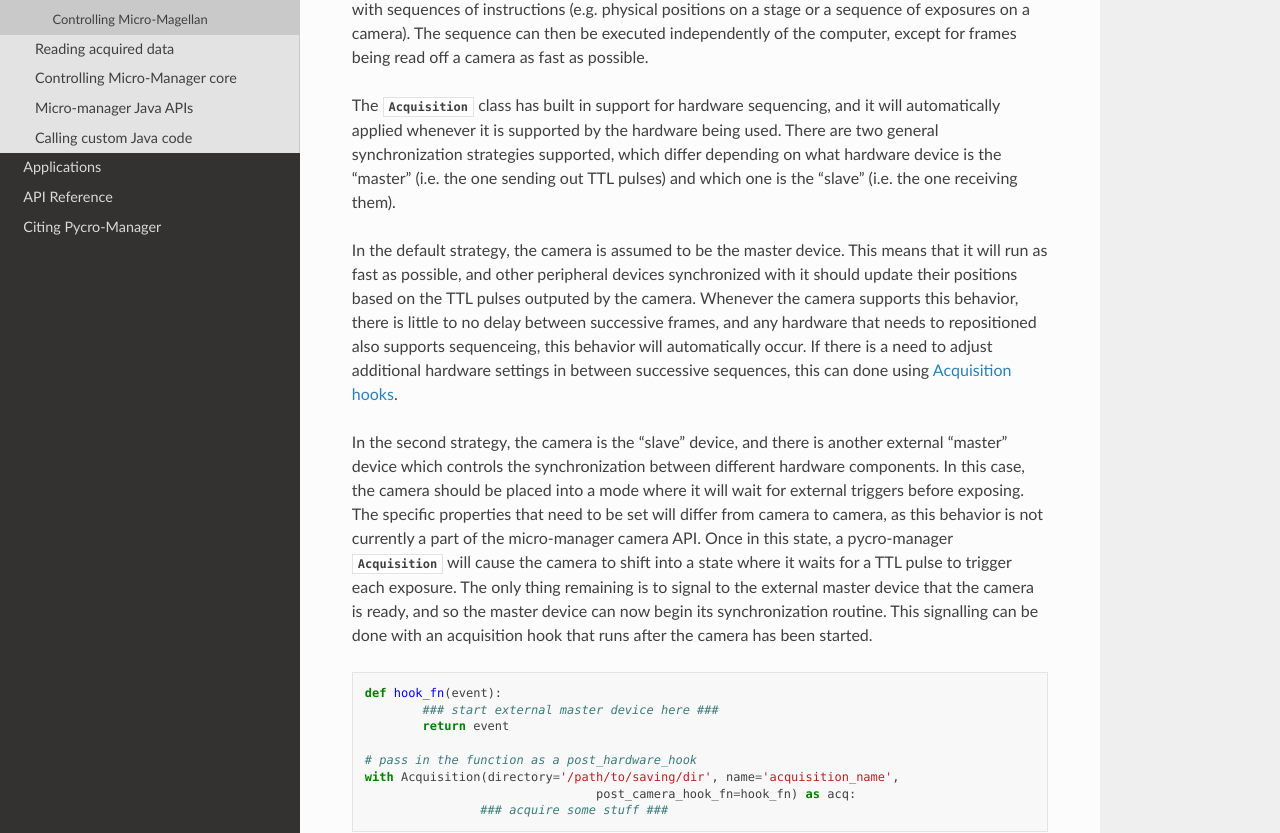
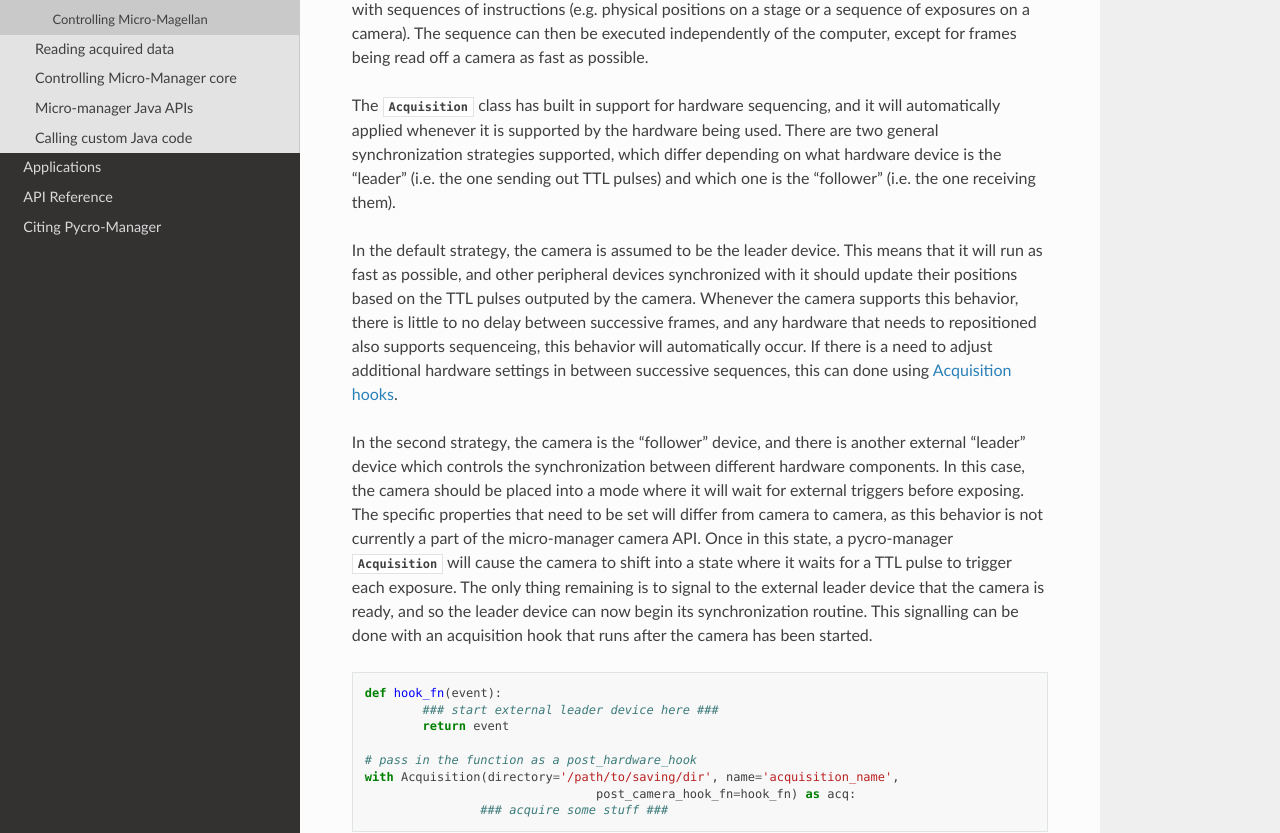
Before and after one commit to micro-manager/pycro-manager, a Sphinx documentation site: the page built from docs/source/hardware_triggering.rst, in a window 1280 px wide and 1375 px high. Shown: the part 354-1187 px from the top of the window. Built offline with Sphinx 7.4.7 and the Read the Docs theme 2.0.0, drawn with Linux system fonts in a browser that asks for light colours; pages that are not in the unit, such as notebooks, are missing from menus.

Commit message:
doc fixes

```diff
--- a/docs/source/hardware_triggering.rst
+++ b/docs/source/hardware_triggering.rst
@@ -8,17 +8,17 @@ A standard acquisition is accomplished by sending commands from the computer to
 
 For the fastest data acquisition speeds, routing TTL (Transistor-Transistor Logic) pulses over signal cables between hardware devices is essential. In such setups, hardware components are loaded with sequences of instructions (e.g. physical positions on a stage or a sequence of exposures on a camera). The sequence can then be executed independently of the computer, except for frames being read off a camera as fast as possible.
 
-The :class:`Acquisition<pycromanager.Acquisition>` class has built in support for hardware sequencing, and it will automatically applied whenever it is supported by the hardware being used. There are two general synchronization strategies supported, which differ depending on what hardware device is the "master" (i.e. the one sending out TTL pulses) and which one is the "slave" (i.e. the one receiving them).
+The :class:`Acquisition<pycromanager.Acquisition>` class has built in support for hardware sequencing, and it will automatically applied whenever it is supported by the hardware being used. There are two general synchronization strategies supported, which differ depending on what hardware device is the "leader" (i.e. the one sending out TTL pulses) and which one is the "follower" (i.e. the one receiving them).
 
-In the default strategy, the camera is assumed to be the master device. This means that it will run as fast as possible, and other peripheral devices synchronized with it should update their positions based on the TTL pulses outputed by the camera. Whenever the camera supports this behavior, there is little to no delay between successive frames, and any hardware that needs to repositioned also supports sequenceing, this behavior will automatically occur. If there is a need to adjust additional hardware settings in between successive sequences, this can done using :ref:`acq_hooks`.
+In the default strategy, the camera is assumed to be the leader device. This means that it will run as fast as possible, and other peripheral devices synchronized with it should update their positions based on the TTL pulses outputed by the camera. Whenever the camera supports this behavior, there is little to no delay between successive frames, and any hardware that needs to repositioned also supports sequenceing, this behavior will automatically occur. If there is a need to adjust additional hardware settings in between successive sequences, this can done using :ref:`acq_hooks`.
 
-In the second strategy, the camera is the "slave" device, and there is another external "master" device which controls the synchronization between different hardware components. In this case, the camera should be placed into a mode where it will wait for external triggers before exposing. The specific properties that need to be set will differ from camera to camera, as this behavior is not currently a part of the micro-manager camera API. Once in this state, a pycro-manager :class:`Acquisition<pycromanager.Acquisition>` will cause the camera to shift into a state where it waits for a TTL pulse to trigger each exposure. The only thing remaining is to signal to the external master device that the camera is ready, and so the master device can now begin its synchronization routine. This signalling can be done with an acquisition hook that runs after the camera has been started.
+In the second strategy, the camera is the "follower" device, and there is another external "leader" device which controls the synchronization between different hardware components. In this case, the camera should be placed into a mode where it will wait for external triggers before exposing. The specific properties that need to be set will differ from camera to camera, as this behavior is not currently a part of the micro-manager camera API. Once in this state, a pycro-manager :class:`Acquisition<pycromanager.Acquisition>` will cause the camera to shift into a state where it waits for a TTL pulse to trigger each exposure. The only thing remaining is to signal to the external leader device that the camera is ready, and so the leader device can now begin its synchronization routine. This signalling can be done with an acquisition hook that runs after the camera has been started.
 
 
 .. code-block:: python
 
 	def hook_fn(event):
-		### start external master device here ###
+		### start external leader device here ###
 		return event
 
 	# pass in the function as a post_hardware_hook
--- a/docs/source/index.rst
+++ b/docs/source/index.rst
@@ -2,7 +2,7 @@
   :width: 600
   :alt: Alternative text
 
-``pycromanager`` is a python package that enables python control of `micro-manager <https://micro-manager.org/>`_ as well as the simple development of customized experiments that invlolve microscope hardware control and/or image processing. More information can be found in the `pre-print <https://arxiv.org/abs/2006.11330>`_.
+``pycromanager`` is a python package that enables control of `micro-manager <https://micro-manager.org/>`_ as well as the simple development of customized experiments that involve microscope hardware control integrated with real-time image processing. More information can be found in the `pre-print <https://arxiv.org/abs/2006.11330>`_.
 
 
 .. figure:: overview_figure.png
```
